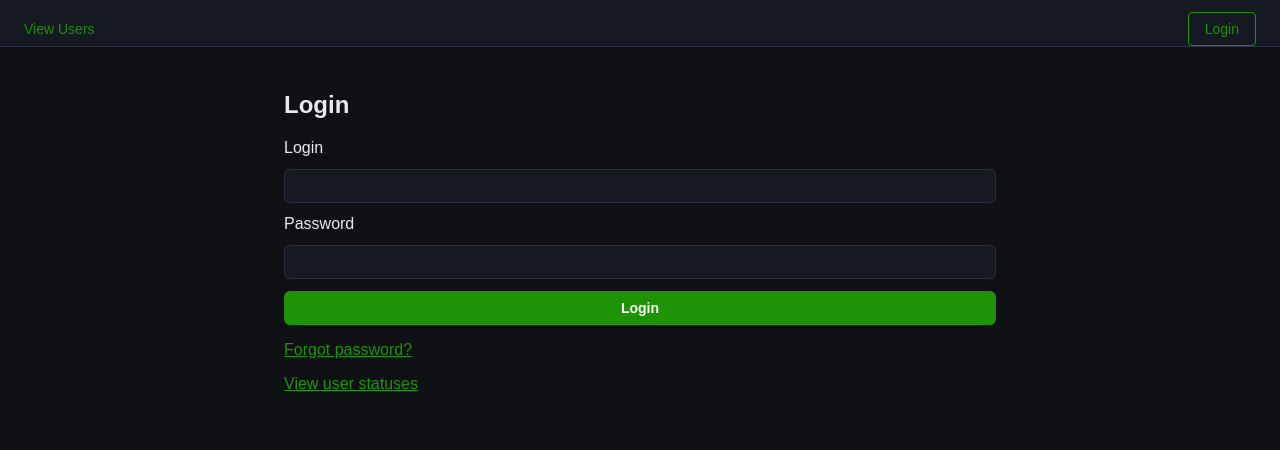
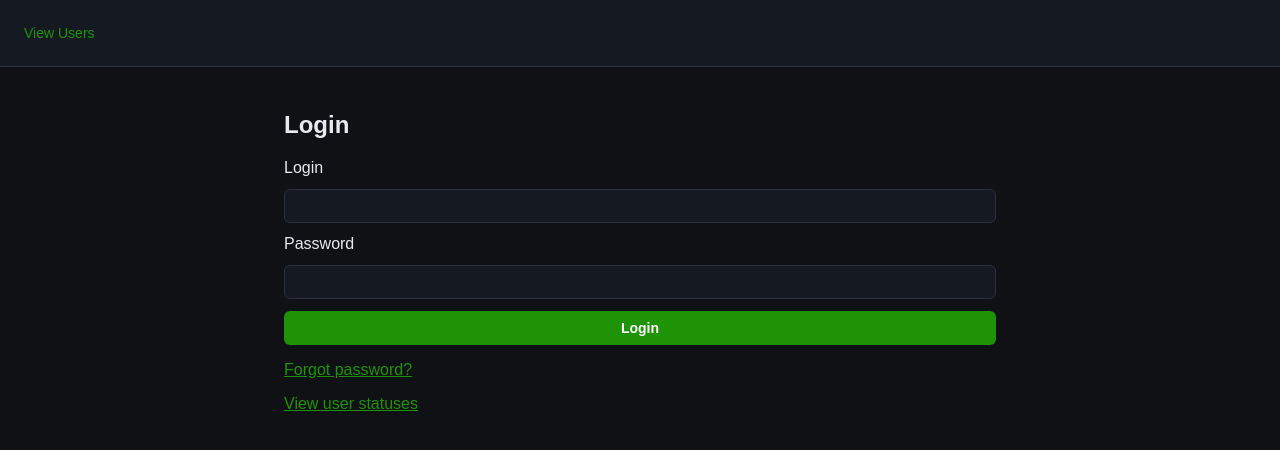
Before and after one commit to Monstrik/fastendpoints-demo, a Next.js app in the folder frontend/: page /login in a window 1280 px wide. Shown: the top 450 px of the page. Built offline with nearby package versions, Linux system fonts and the light colour scheme; no server answers.

Commit message:
refactor navigation component to conditionally render login link and adjust global styles for improved layout

```diff
--- a/frontend/app/globals.css
+++ b/frontend/app/globals.css
@@ -39,7 +39,7 @@ a {
 header {
   max-width: 100%;
   margin: 0;
-  padding: 12px 24px 0;
+  padding: 5px 24px;
   display: flex;
   justify-content: space-between;
   align-items: flex-start;
@@ -52,6 +52,7 @@ header {
   justify-content: space-between;
   align-items: center;
   width: 100%;
+  min-height: 56px;
   gap: 24px;
 }
 
@@ -203,18 +204,13 @@ header {
 
 .nav-login-link {
   color: var(--link);
-  text-decoration: none;
+  text-decoration: underline;
   font-size: 14px;
-  padding: 8px 16px;
-  border: 1px solid var(--link);
-  border-radius: 4px;
-  transition: all 0.2s ease;
-  display: inline-block;
+  transition: opacity 0.2s ease;
 }
 
 .nav-login-link:hover {
-  background: var(--link);
-  color: #fff;
+  opacity: 0.8;
 }
 
 main {
--- a/frontend/app/navigation.tsx
+++ b/frontend/app/navigation.tsx
@@ -1,7 +1,7 @@
 "use client";
 
 import Link from "next/link";
-import { useRouter } from "next/navigation";
+import { usePathname, useRouter } from "next/navigation";
 import { useEffect, useState, useRef } from "react";
 import { ThemeToggle } from "@/app/theme-toggle";
 
@@ -18,7 +18,10 @@ export function Navigation() {
   const [loading, setLoading] = useState(true);
   const [menuOpen, setMenuOpen] = useState(false);
   const router = useRouter();
+  const pathname = usePathname();
   const menuRef = useRef<HTMLDivElement>(null);
+  const normalizedPath = pathname?.replace(/\/$/, "") || "/";
+  const isLoginRoute = normalizedPath === "/login";
 
   useEffect(() => {
     const fetchUser = async () => {
@@ -120,9 +123,11 @@ export function Navigation() {
             )}
           </div>
         ) : (
-          <Link href="/login" className="nav-login-link">
-            Login
-          </Link>
+          !isLoginRoute && (
+            <Link href="/login" className="nav-login-link">
+              Login
+            </Link>
+          )
         )}
       </div>
     </nav>
```
